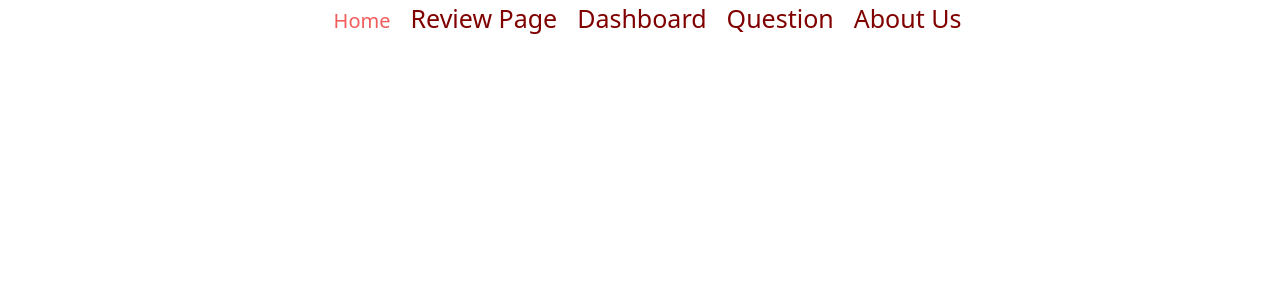
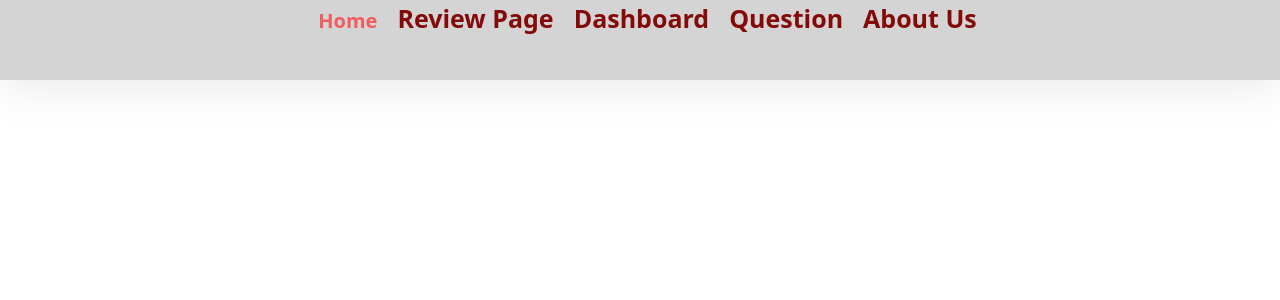
Before and after one commit to tashfiaislamistila/makeupAlley-product-review, a React (Create React App) app: page / in a window 1280 px wide. Shown: the top 300 px of the page. Built offline with nearby package versions, Linux system fonts and the light colour scheme.

Commit message:
navbar customized commit

```diff
--- a/src/Component/Navbar/Navbar.css
+++ b/src/Component/Navbar/Navbar.css
@@ -1,13 +1,23 @@
+nav {
+    height: 80px;
+    justify-content: space-between;
+    align-items: center;
+    background-color: #d4d3d3f5;
+    box-shadow: 0px 4px 50px rgba(0, 0, 0, 0.1);
+    padding: 0;
+
+}
+
 .link {
     text-decoration: none;
     margin-left: 20px;
     font-size: 25px;
-    color: #800000;
+    color: #800000f5;
     transition: color ease-in-out 300ms;
 }
 
 .link:hover {
-    color: #242222;
+    color: #080808;
 }
 
 .active-link {
--- a/src/Component/Navbar/Navbar.js
+++ b/src/Component/Navbar/Navbar.js
@@ -5,7 +5,7 @@ import './Navbar.css'
 const Navbar = () => {
     return (
         <nav>
-            <div className='link-container'>
+            <div className='link-container font-bold'>
                 <NavLink className={({ isActive }) => isActive ? "active-link" : "link"} to='./'>Home</NavLink>
                 <NavLink className={({ isActive }) => isActive ? "active-link" : "link"} to='./review'>Review Page</NavLink>
                 <NavLink className={({ isActive }) => isActive ? "active-link" : "link"} to='./dashboard'>Dashboard</NavLink>
```
